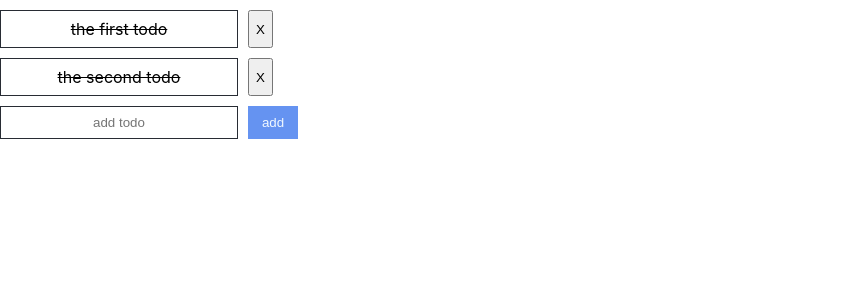
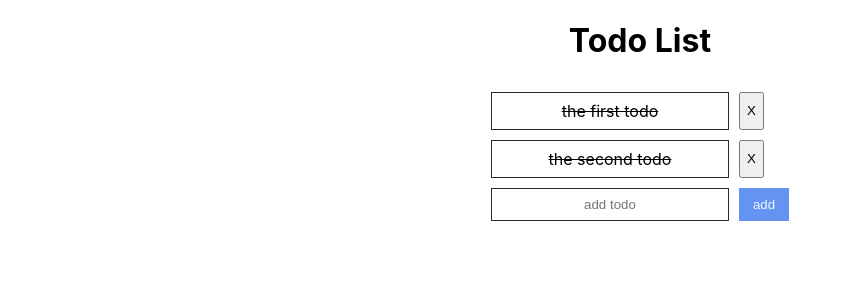
Before and after one commit to firewox/day10-react-starter, a React (Create React App) app: page / in a window 1280 px wide. Shown: the top 300 px of the page, without its empty margins (0-852 px from the left). Built offline with nearby package versions, Linux system fonts and the light colour scheme.

Commit message:
refactor: adjust page style

```diff
--- a/src/App.css
+++ b/src/App.css
@@ -27,39 +27,8 @@
 
 .App {
   text-align: center;
-}
-
-.App-logo {
-  height: 40vmin;
-  pointer-events: none;
-}
-
-@media (prefers-reduced-motion: no-preference) {
-  .App-logo {
-    animation: App-logo-spin infinite 20s linear;
-  }
-}
-
-.App-header {
-  background-color: #282c34;
-  min-height: 100vh;
   display: flex;
   flex-direction: column;
   align-items: center;
-  justify-content: center;
-  font-size: calc(10px + 2vmin);
-  color: white;
+  min-height: 100vh;
 }
-
-.App-link {
-  color: #61dafb;
-}
-
-@keyframes App-logo-spin {
-  from {
-    transform: rotate(0deg);
-  }
-  to {
-    transform: rotate(360deg);
-  }
-}
--- a/src/App.js
+++ b/src/App.js
@@ -1,6 +1,6 @@
 import { useReducer } from "react";
 import "./App.css"
-import {TodoContext, initState} from "./contexts/TodoContext"
+import { TodoContext, initState } from "./contexts/TodoContext"
 import todoReducer from "./reducers/TodoReducer"
 import TodoGroup from "./components/TodoGroup"
 import TodoAdd from "./components/TodoAdd"
@@ -8,10 +8,15 @@
 function App() {
   const [state, dispatch] = useReducer(todoReducer, initState);
   return (
-    <div>
+    <div className="App">
       <TodoContext.Provider value={{ state, dispatch }}>
-        <TodoGroup />
-        <TodoAdd />
+        <header>
+          <h1>Todo List</h1>
+        </header>
+        <context>
+          <TodoGroup />
+          <TodoAdd />
+        </context>
       </TodoContext.Provider>
     </div>
   );
```
